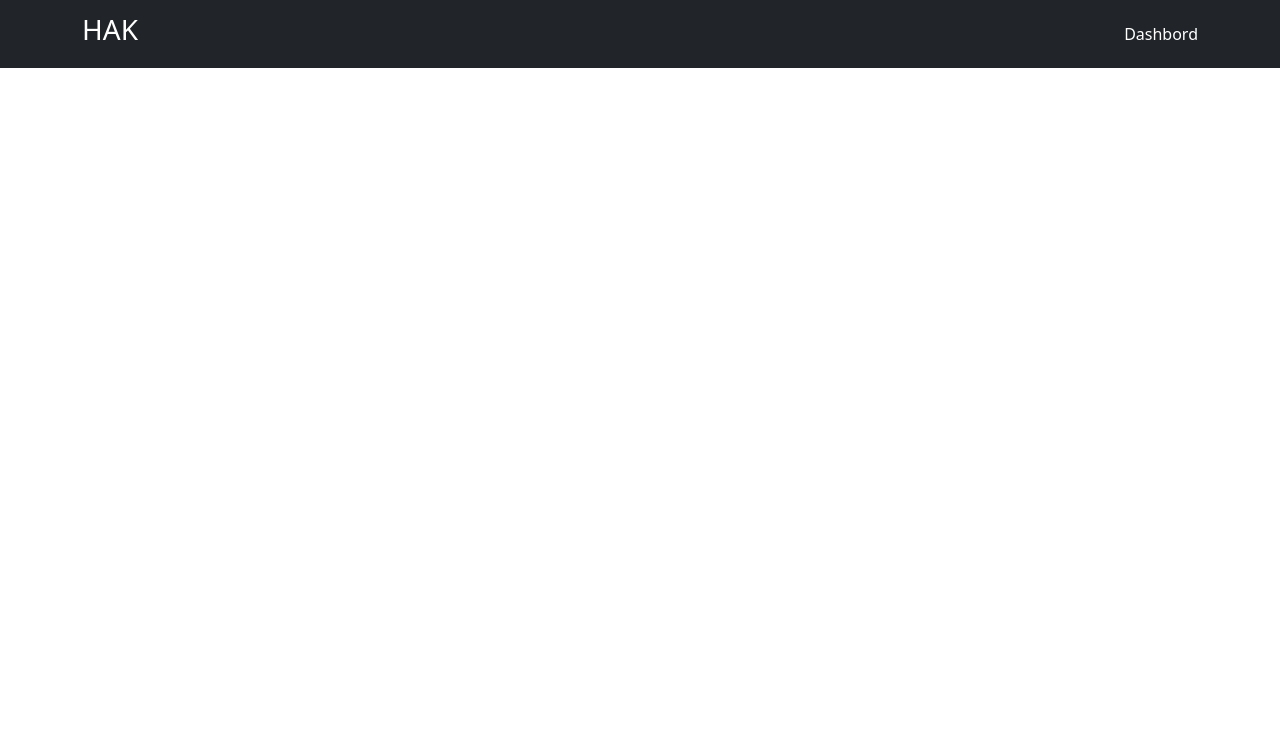
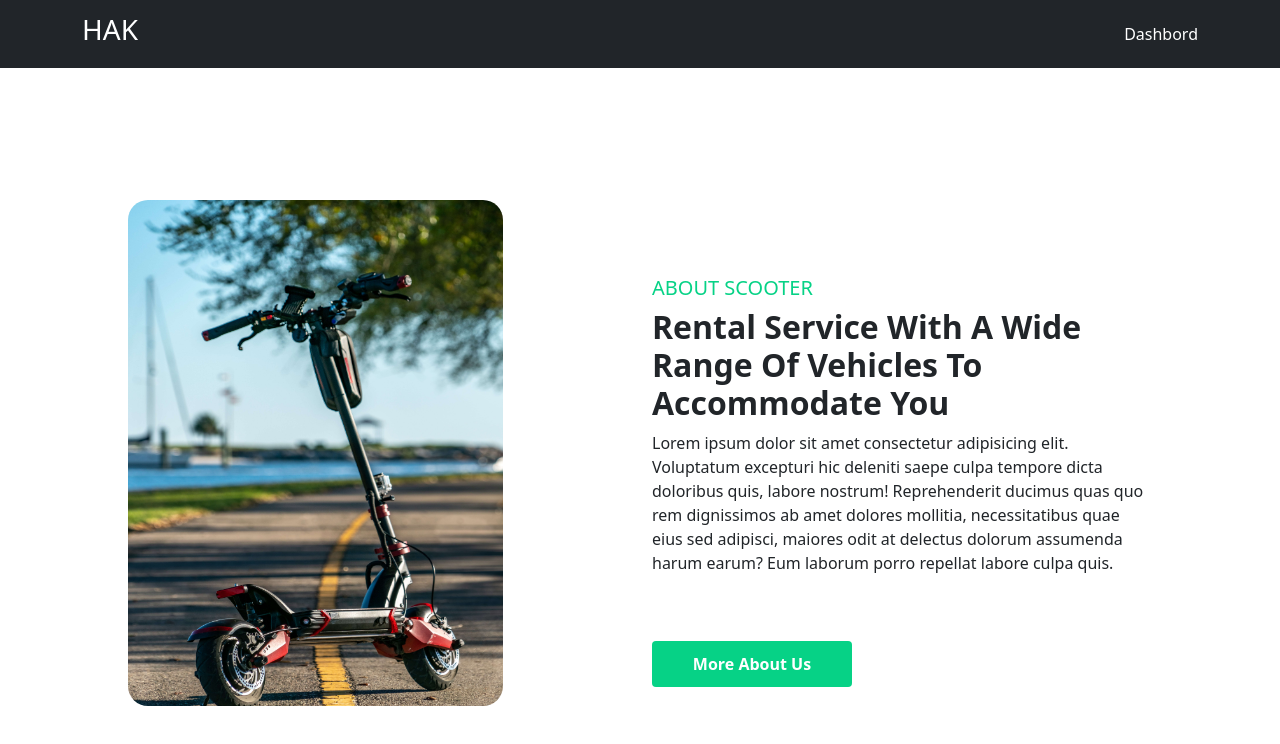
Before and after one commit to parvezaman/hawk-e-scooter-front-end, a React (Create React App) app: page / in a window 1280 px wide. Shown: the top 744 px of the page. Built offline with nearby package versions, Linux system fonts and the light colour scheme.

Commit message:
more about us section

```diff
--- /dev/null
+++ b/src/Pages/Home/Home/AboutUs/AboutUs.css
@@ -0,0 +1,34 @@
+.MainAbout {
+  width: 80%;
+  margin: 0 auto;
+  margin-top: 200px;
+}
+.imgAbout {
+}
+.imgAbout img {
+  height: 90%;
+  border-radius: 20px;
+}
+.descriptionSetion {
+  display: flex;
+  justify-content: center;
+  /* align-items: center; */
+  flex-direction: column;
+}
+.descriptionSetion h5 {
+  color: #06d286;
+}
+.descriptionSetion h2 {
+  font-weight: 700;
+}
+.descriptionSetion button {
+  margin-top: 50px;
+  width: 200px;
+  background-color: #06d286;
+  color: white;
+  font-weight: 700;
+  padding: 10px 20px;
+}
+.descriptionSetion button:hover {
+  background-color: #08f8a0;
+}
--- /dev/null
+++ b/src/Pages/Home/Home/AboutUs/AboutUs.js
@@ -0,0 +1,33 @@
+import React from "react";
+import images from "../../../../Images/varla-scooter-5TBmYzZyBJY-unsplash.jpg";
+import "./AboutUs.css";
+
+const AboutUs = () => {
+  return (
+    <div className="MainAbout">
+      <div className="row">
+        <div className="imgAbout col-lg-6 col-md-6 col-sm-12">
+          <img className="w-75 " src={images} alt="" />
+        </div>
+
+        <div className="descriptionSetion col-lg-6 col-md-6 col-sm-12">
+          <h5>ABOUT SCOOTER</h5>
+          <h2>
+            Rental Service With A Wide Range Of Vehicles To Accommodate You
+          </h2>
+          <p>
+            Lorem ipsum dolor sit amet consectetur adipisicing elit. Voluptatum
+            excepturi hic deleniti saepe culpa tempore dicta doloribus quis,
+            labore nostrum! Reprehenderit ducimus quas quo rem dignissimos ab
+            amet dolores mollitia, necessitatibus quae eius sed adipisci,
+            maiores odit at delectus dolorum assumenda harum earum? Eum laborum
+            porro repellat labore culpa quis.
+          </p>
+          <button className="btn ">More About Us </button>
+        </div>
+      </div>
+    </div>
+  );
+};
+
+export default AboutUs;
--- a/src/Pages/Home/Home/Home.js
+++ b/src/Pages/Home/Home/Home.js
@@ -1,11 +1,13 @@
 import React from "react";
 import Users from "../../Users/Users";
 import Navigaton from "../Navigation/Navigation";
+import AboutUs from "./AboutUs/AboutUs";
 
 const Home = () => {
   return (
     <div>
       <Navigaton></Navigaton>
+      <AboutUs></AboutUs>
     </div>
   );
 };
```
Also changed, not shown: src/Images/varla-scooter-5TBmYzZyBJY-unsplash.jpg (added).
